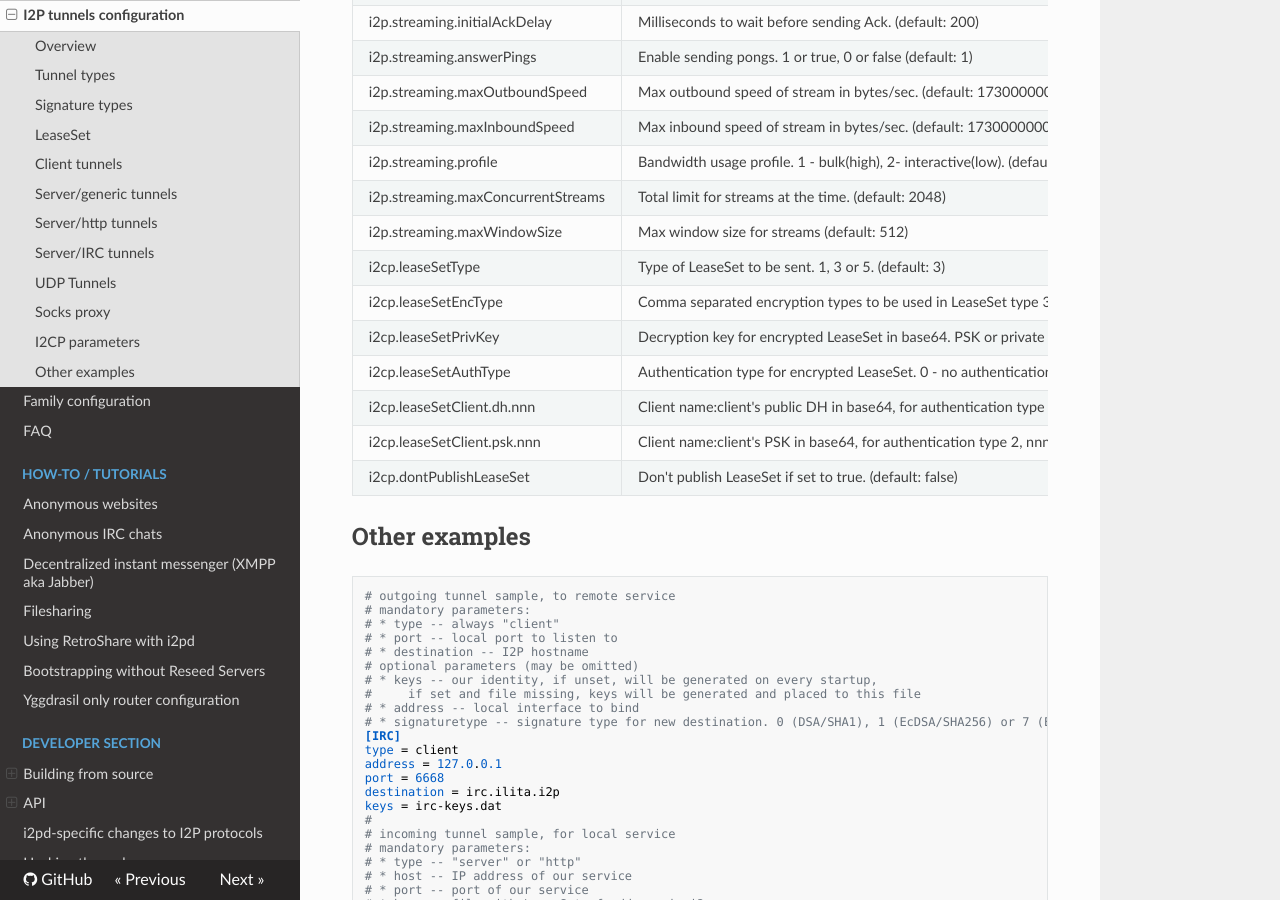
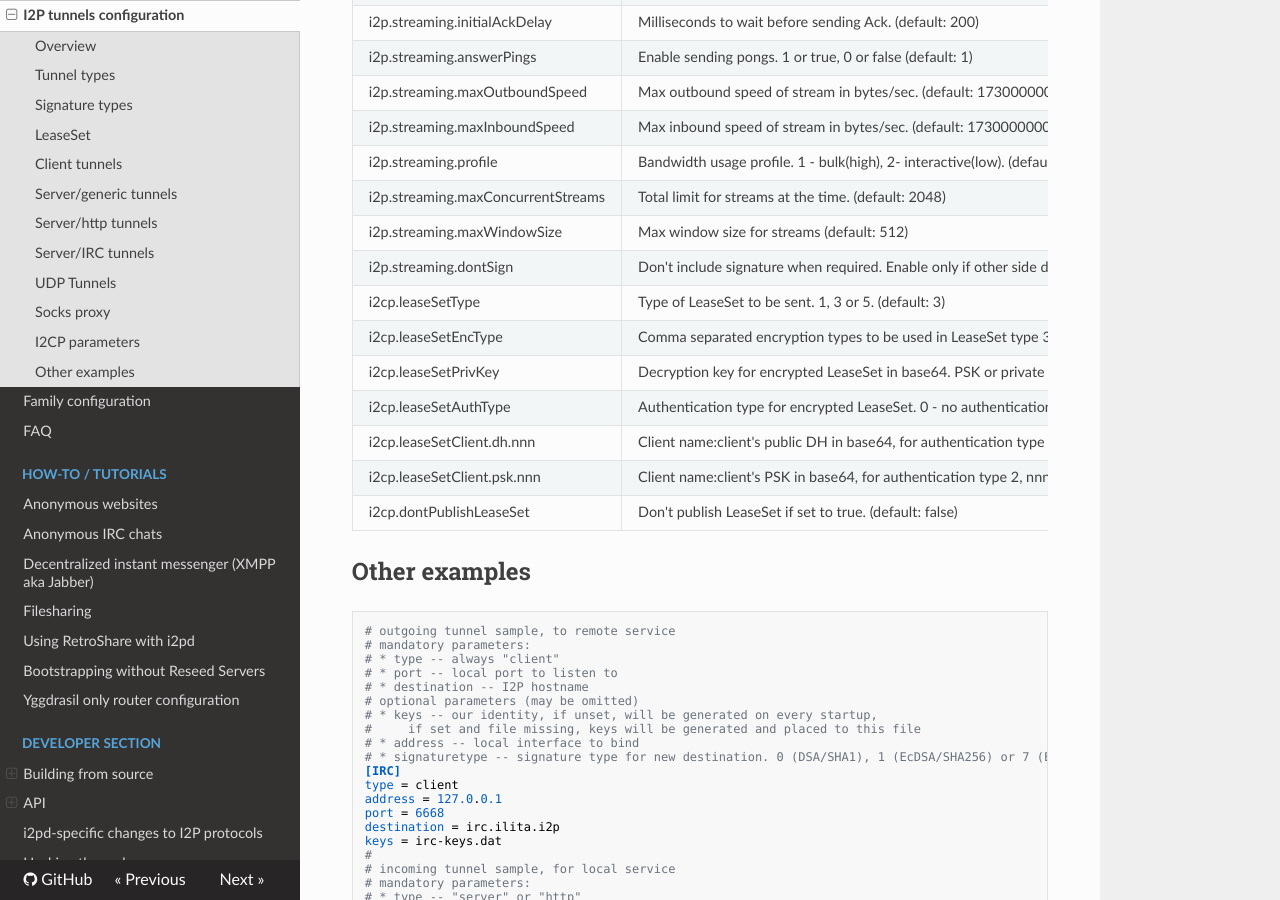
Before and after one commit to PurpleI2P/i2pd_docs_en, an MkDocs documentation site: the page built from docs/user-guide/tunnels.md, in a window 1280 px wide and 900 px high, scrolled down 6546 px. Built offline with MkDocs 1.6.1, drawn with Linux system fonts in a browser that asks for light colours; nearby versions of some CDN libraries.

Commit message:
i2p.streaming.dontSign

```diff
--- a/docs/user-guide/tunnels.md
+++ b/docs/user-guide/tunnels.md
@@ -268,6 +268,7 @@ i2p.streaming.maxInboundSpeed | Max inbound speed of stream in bytes/sec. (defau
 i2p.streaming.profile         | Bandwidth usage profile. 1 - bulk(high), 2- interactive(low). (default: 1)
 i2p.streaming.maxConcurrentStreams  | Total limit for streams at the time. (default: 2048)
 i2p.streaming.maxWindowSize   | Max window size for streams (default: 512)
+i2p.streaming.dontSign        | Don't include signature when required. Enable only if other side doesn't verify signatures (default: false)
 i2cp.leaseSetType             | Type of LeaseSet to be sent. 1, 3 or 5. (default: 3)
 i2cp.leaseSetEncType          | Comma separated encryption types to be used in LeaseSet type 3 or 5. (default: 0,4)
 i2cp.leaseSetPrivKey          | Decryption key for encrypted LeaseSet in base64. PSK or private DH
```
